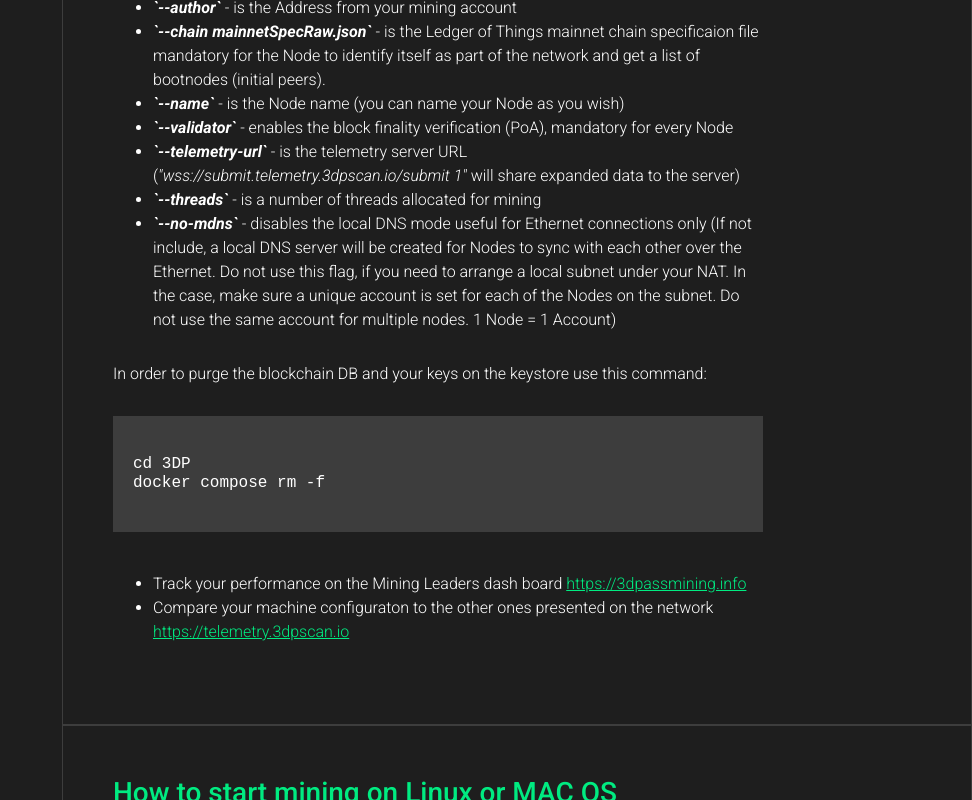
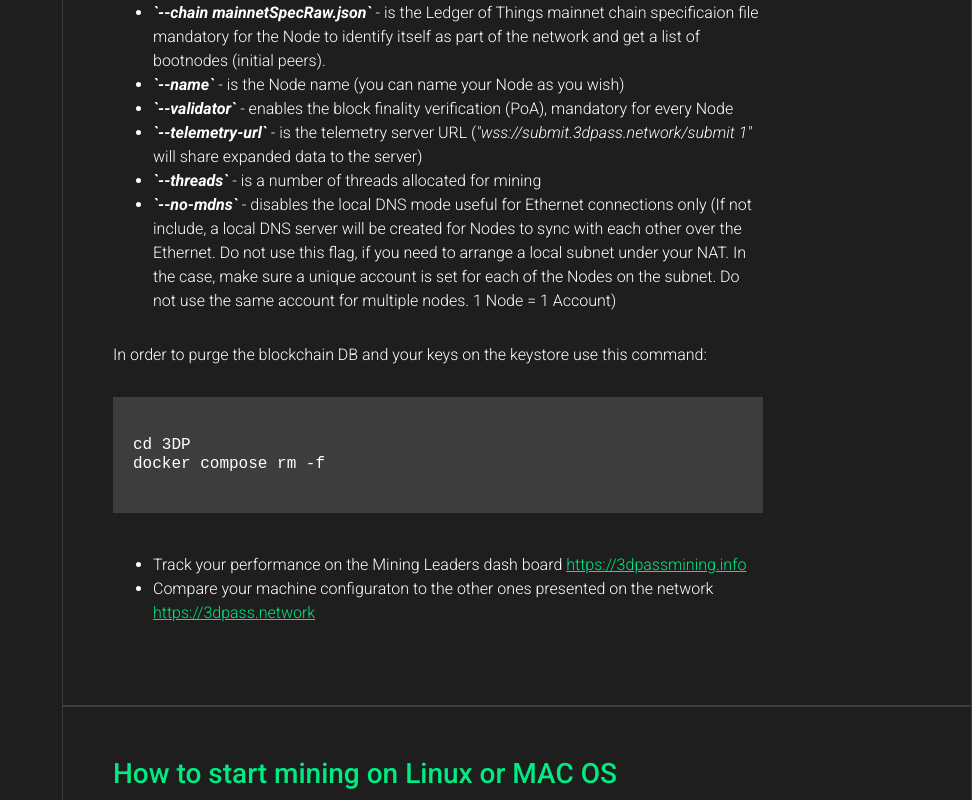
Before and after one commit to 3Dpass/website, a React (Create React App) app: page /mainnet in a window 1280 px wide. Shown: the part 5760-6560 px from the top of the page, without its empty margins (308-1280 px from the left). Built offline with nearby package versions, Linux system fonts and the light colour scheme; the HTML template or start-up script is replaced by a standard one.

Commit message:
telemetry-url-replacement

```diff
--- a/src/components/Footer.jsx
+++ b/src/components/Footer.jsx
@@ -123,7 +123,7 @@ const Footer = () => {
             <a href="https://3dpswap.online">
               <div className="footer-item">3DPswap DEX UI</div>
             </a>
-            <a href="https://telemetry.3dpscan.io">
+            <a href="https://3dpass.network">
               <div className="footer-item">Network Telemetry</div>
             </a>
             <a href="/mainnet">
--- a/src/pages/Community.jsx
+++ b/src/pages/Community.jsx
@@ -1130,7 +1130,7 @@ const Community = () => {
             <div className="url-block">
               <div className="url-block-title url-empty-title"></div>
               <ul className="page-content-text">
-                <Link to="https://telemetry.3dpscan.io">
+                <Link to="https://3dpass.network">
                   <li>Telemetry server</li>
                 </Link>
                 <Link to="https://polkadot.js.org/apps/?rpc=wss%253A%252F%252Frpc.3dpass.org">
--- a/src/pages/Mainnet.jsx
+++ b/src/pages/Mainnet.jsx
@@ -399,7 +399,7 @@ const Mainnet = () => {
       </div>
       <div className="page-content">
         <div className="sub-header-holder">
-          <a href="https://telemetry.3dpscan.io/">
+          <a href="https://3dpass.network/">
             <div className="one-subheader">Mainnet Telemetry</div>
           </a>
           <a href="https://wallet.3dpass.org/">
@@ -801,7 +801,7 @@ pool_rate >= 2*limit`}
             <pre className="main-pre">
               ./target/release/poscan-consensus --base-path ~/3dp-chain/ --chain
               mainnetSpecRaw.json --name MyNodeName --validator --telemetry-url
-              "wss://submit.telemetry.3dpass.org/submit 0" --author 0x...
+              "wss://submit.3dpass.network/submit 0" --author 0x...
               --threads 2 --no-mdns --rpc-cors all --unsafe-ws-external
               --unsafe-rpc-external --rpc-port 9933
             </pre>
@@ -1190,7 +1190,7 @@ environment:
             </div>
             <div className="page-content-text">
               7. Run the Node and Miner.{" "}
-              Check your node on the telemetry <Link to="https://telemetry.3dpscan.io/#/0x6c5894837ad89b6d92b114a2fb3eafa8fe3d26a54848e3447015442cd6ef4e66">list</Link>.{" "}
+              Check your node on the telemetry <Link to="https://3dpass.network">list</Link>.{" "}
 
               </div>
               <div className="page-content-text">
@@ -1262,7 +1262,7 @@ GRANDPA_KEY="$(./p3d key inspect --scheme Ed25519 "$MEMO_SEED" | sed -n 's/.*Sec
 
 # running the Node
 ./p3d --chain mainnetSpecRaw.json --unsafe-ws-external --unsafe-rpc-external --rpc-cors=all --no-mdns \
---validator --base-path /var/chain --author "$ADDRESS" --telemetry-url "wss://submit.telemetry.3dpscan.io/submit 0" --name MY_NODE_NAME
+--validator --base-path /var/chain --author "$ADDRESS" --telemetry-url "wss://submit.3dpass.network/submit 0" --name MY_NODE_NAME
                     `}
             </pre>
             <div className="page-content-text">
@@ -1288,7 +1288,7 @@ GRANDPA_KEY="$(./p3d key inspect --scheme Ed25519 "$MEMO_SEED" | sed -n 's/.*Sec
              <strong><i>`--validator`</i></strong> - enables the block finality verification (PoA), mandatory for every Node
              </li>
              <li>
-             <strong><i>`--telemetry-url`</i></strong> - is the telemetry server URL (<i>"wss://submit.telemetry.3dpscan.io/submit 1"</i> will
+             <strong><i>`--telemetry-url`</i></strong> - is the telemetry server URL (<i>"wss://submit.3dpass.network/submit 1"</i> will
               share expanded data to the server)
              </li>
              <li>
@@ -1318,7 +1318,7 @@ docker compose rm -f
               </li>
               <li>
               Compare your machine configuraton to the other ones
-              presented on the network <Link to="https://telemetry.3dpscan.io/#stats/0x6c5894837ad89b6d92b114a2fb3eafa8fe3d26a54848e3447015442cd6ef4e66">https://telemetry.3dpscan.io</Link>
+              presented on the network <Link to="https://3dpass.network">https://3dpass.network</Link>
               </li>
             </ul>
           </div>
@@ -1496,7 +1496,7 @@ ls ~/3dp-chain/chains/3dpass/keystore
             </div>
             <pre className="main-pre">
               {`
-./target/release/poscan-consensus --base-path ~/3dp-chain/ --chain mainnetSpecRaw.json --name MyNodeName --validator --telemetry-url "wss://submit.telemetry.3dpscan.io/submit 0" --author 0xccc201f5b3e7036c5ea534096d75befbda68a9b285025csd7105bc4726f02f7e --threads 2 --no-mdns
+./target/release/poscan-consensus --base-path ~/3dp-chain/ --chain mainnetSpecRaw.json --name MyNodeName --validator --telemetry-url "wss://submit.3dpass.network/submit 0" --author 0xccc201f5b3e7036c5ea534096d75befbda68a9b285025csd7105bc4726f02f7e --threads 2 --no-mdns
                     `}
             </pre>
             <ul className="page-content-text">
@@ -1522,7 +1522,7 @@ ls ~/3dp-chain/chains/3dpass/keystore
              <strong><i>`--validator`</i></strong> - enables the block finality verification (PoA), mandatory for every node
              </li>
              <li>
-             <strong><i>`--telemetry-url`</i></strong> - is the telemetry server URL (<i>"wss://submit.telemetry.3dpscan.io/submit 1"</i> will
+             <strong><i>`--telemetry-url`</i></strong> - is the telemetry server URL (<i>"wss://submit.3dpass.network/submit 1"</i> will
               share expanded data to the server)
              </li>
              <li>
@@ -1538,7 +1538,7 @@ ls ~/3dp-chain/chains/3dpass/keystore
             <div className="page-content-text">
               Make sure you have the external port <i>`30333`</i> open for incoming
               connections and forwarded to your server's local LAN IP. Check your Node
-              on the telemetry server <Link to="https://telemetry.3dpscan.io/">list</Link>
+              on the telemetry server <Link to="https://3dpass.network">list</Link>
             </div>
             <div className="page-content-text" id="linux-mac-sync">
               5. Wait until the Node gets synced. Make sure it is up to date with the network. {" "}
@@ -1614,7 +1614,7 @@ bun miner.js --host 127.0.0.1 --port 9933
               </li>
               <li>
               Compare your machine configuraton to the other ones
-              presented on the network <Link to="https://telemetry.3dpscan.io/#stats/0x6c5894837ad89b6d92b114a2fb3eafa8fe3d26a54848e3447015442cd6ef4e66">https://telemetry.3dpscan.io</Link>
+              presented on the network <Link to="https://3dpass.network">https://3dpass.network</Link>
               </li>
             </ul>
             <div className="page-content-subtitle" id="linux-mac-miner-adjustment">
@@ -2128,17 +2128,17 @@ curl -H "Content-Type: application/json" -d '{"id":1, "jsonrpc":"2.0", "method":
               style={{ marginBottom: "20px" }}
             />
             <div className="page-content-text">
-              11. Would you like to highlight your Node with the "dot" on the <Link to="https://telemetry.3dpscan.io/">telemetry list</Link>, use this flag with the running comand:
-            </div>
-            <pre className="main-pre">
-              {`
---telemetry-url "wss://submit.telemetry.3dpscan.io/submit 1"
+              11. Would you like to highlight your Node with the "dot" on the <Link to="https://3dpass.netwokrk/">telemetry list</Link>, use this flag with the running comand:
+            </div>
+            <pre className="main-pre">
+              {`
+--telemetry-url "wss://submit.3dpass.network/submit 1"
                     `}
             </pre>
             <div className="page-content-text">like this:</div>
             <pre className="main-pre">
               {`
-./target/release/poscan-consensus --base-path ~/3dp-chain/ --chain mainnetSpecRaw.json --name MyNodeName --validator --telemetry-url "wss://submit.telemetry.3dpscan.io/submit 1" --author 0xccc201f5b3e7036c5ea534096d75befbda68a9b285025csd7105bc4726f02f7e --threads 2 --no-mdns
+./target/release/poscan-consensus --base-path ~/3dp-chain/ --chain mainnetSpecRaw.json --name MyNodeName --validator --telemetry-url "wss://submit.3dpass.network/submit 1" --author 0xccc201f5b3e7036c5ea534096d75befbda68a9b285025csd7105bc4726f02f7e --threads 2 --no-mdns
                     `}
             </pre>
             <div className="page-content-text">
@@ -2717,7 +2717,7 @@ Secret Key URI 0x3026a7ee1b5014b72287681c68e55b7eca44d11fcfb86254f1efec21845abf9
             </div>
             <pre className="main-pre">
               {`
-./target/release/poscan-consensus --base-path ~/3dp-chain/ --chain mainnetSpecRaw.json --name MyNodeName --validator --telemetry-url "wss://submit.telemetry.3dpscan.io/submit 0" --author <MINING ADDRESS> --threads 2 --no-mdns --max-runtime-instanses 256
+./target/release/poscan-consensus --base-path ~/3dp-chain/ --chain mainnetSpecRaw.json --name MyNodeName --validator --telemetry-url "wss://submit.3dpass.network/submit 0" --author <MINING ADDRESS> --threads 2 --no-mdns --max-runtime-instanses 256
               `}
             </pre>
           </div>
```
